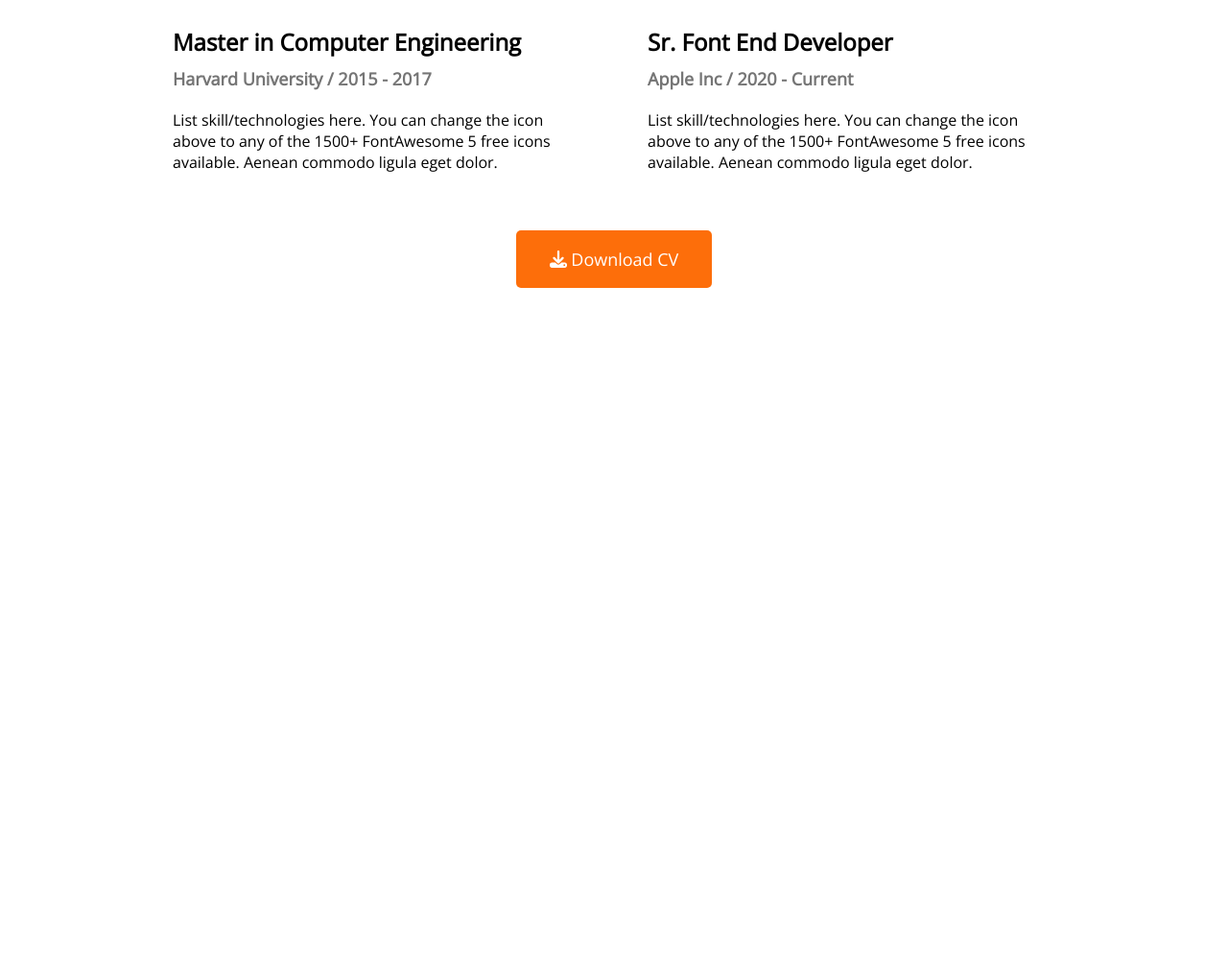
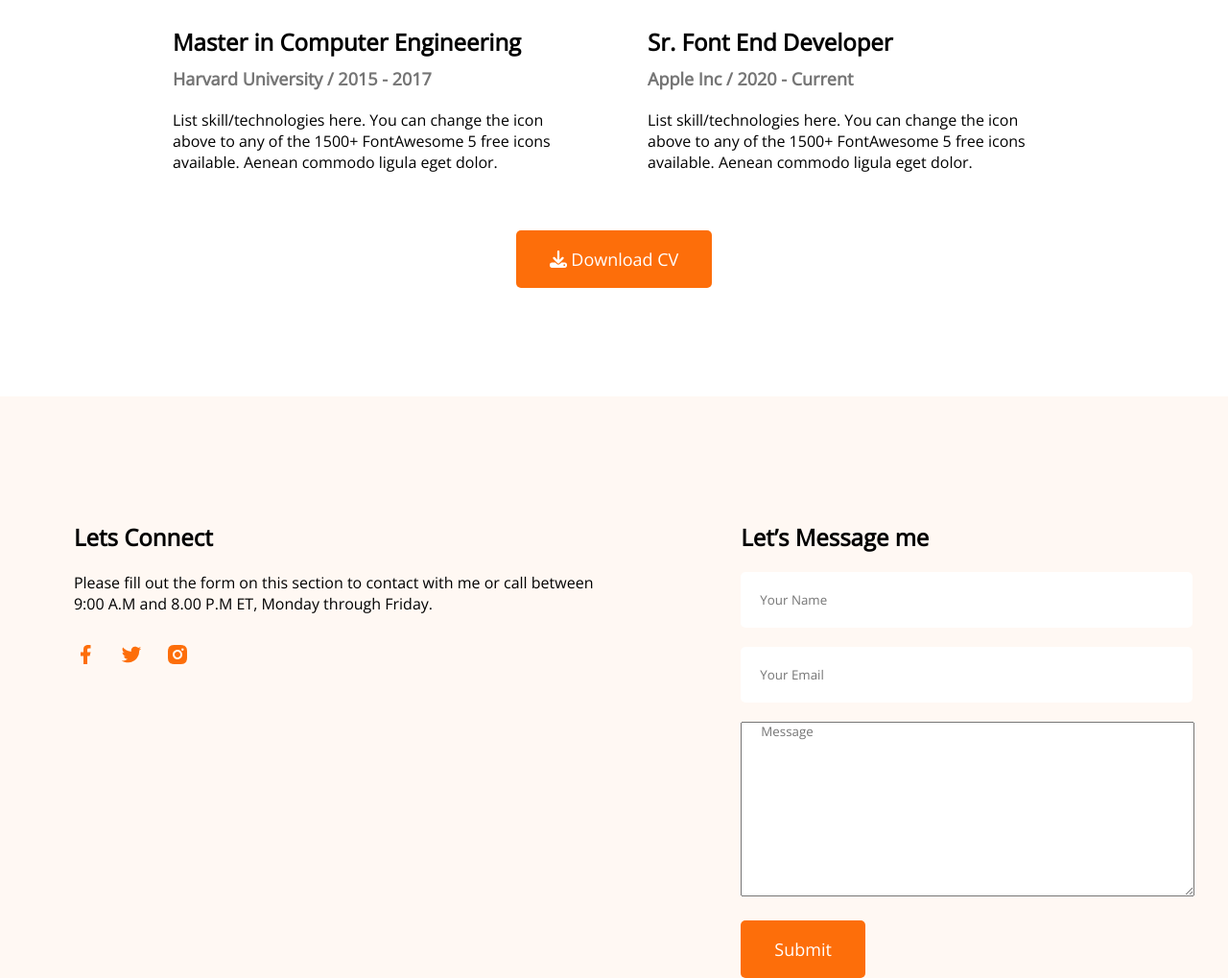
Before and after one commit to lilycm/first-portfolio, a plain HTML site: page index.html in a window 1280 px wide. Shown: the part 3039-4058 px from the top of the page at 96% size. Before the commit the page ends 3339 px from the top, so only its background shows below. Drawn offline with nearby package versions, Linux system fonts and the light colour scheme.

Commit message:
complete website

```diff
--- a/index.html
+++ b/index.html
@@ -186,7 +186,28 @@
 
     <!-- footer section start -->
     <footer>
-
+        <div class="footer-information">
+            <div class="footer-info">
+                <h2>Lets Connect</h2>
+                <p>Please fill out the form on this section to contact with me or call between <br> 9:00 A.M and 8.00 P.M ET, Monday through Friday.</p>
+                <div class="smm-logo">
+                    <img src="images/icons/facebook.png" alt="">
+                    <img src="images/icons/twitter.png" alt="">
+                    <img src="images/icons/insta.png" alt="">
+                </div>
+            </div>
+            <div class="footer-form">
+                <form action="">
+                    <h2 class="footer-title">
+                        Let’s Message me
+                    </h2>
+                    <input type="text" placeholder="Your Name">
+                    <input type="email" placeholder="Your Email">
+                    <textarea name="" id="" cols="30" placeholder="Message" rows="10"></textarea>
+                    <button class="primary-btn">Submit</button>
+                </form>
+            </div>
+        </div>
     </footer>
     <!-- footer section end -->
 
--- a/style/style.css
+++ b/style/style.css
@@ -1,4 +1,5 @@
-body, * {
+body,
+* {
     margin: 0;
     padding: 0;
     font-family: 'Open Sans', sans-serif;
@@ -9,7 +10,7 @@ nav .header-title .text-primary {
     color: #FD6E0A;
 }
 
-.primary-btn{
+.primary-btn {
     background: #FD6E0A;
     border: none;
     color: white;
@@ -18,33 +19,35 @@ nav .header-title .text-primary {
     padding: 18px 35px;
 }
 
-main{
+main {
     margin: 0 180px;
 }
 
-.section-title{
+.section-title {
     text-align: center;
     padding: 130px;
 }
 
-.section-title h2{
+.section-title h2 {
     padding-bottom: 30px;
 }
 
-.section-title p{
-    line-height:25px;
+.section-title p {
+    line-height: 25px;
 }
+
 /* common shared style end */
 
 
 /* nav style start */
-.header{
+.header {
     background: #FFF8F3;
     background-image: url('../images/header_bg.png'), url('../images/developer.png');
     background-repeat: no-repeat;
     background-position: bottom right, left top;
     margin-bottom: 130px;
 }
+
 nav {
     display: flex;
     display: flex;
@@ -84,131 +87,181 @@ nav li a {
 
 
 /* header banner style start */
-.header-banner{
+.header-banner {
     padding: 120px 30px 0px 200px;
     display: flex;
     justify-content: space-around;
     align-items: center;
 }
 
-.header-banner .header-detail{
+.header-banner .header-detail {
     color: #181818;
 }
 
 
-.header-banner .header-detail h3{
+.header-banner .header-detail h3 {
     color: #181818;
     font-size: 40px;
 }
 
-.header-banner .header-detail h1{
+.header-banner .header-detail h1 {
     color: #181818;
     font-weight: bold;
     font-size: 80px;
     padding: 10px 0px 20px 0px;
 }
 
-.header-banner .header-detail p{
+.header-banner .header-detail p {
     color: #757575;
     line-height: 30px;
     padding: 10px 0px 30px 0px;
 }
 
-.header-banner .header-detail .buttons button{
+.header-banner .header-detail .buttons button {
     margin-right: 20px;
 }
 
-.header-banner img{
+.header-banner img {
     width: 400px;
 }
+
 /* header banner style end */
 
 
 /* about section start */
 
-.about{
+.about {
     background: #FFF8F3;
 }
 
 
-.about .about-title p{
+.about .about-title p {
     padding: 15px;
     line-height: 27px;
 }
 
-.about .about-detail{
+.about .about-detail {
     padding-top: 30px;
     display: flex;
     justify-content: space-evenly;
     align-items: center;
 }
+
 /* about section end */
 
 
 
 /* service section start */
-.my-services{
+.my-services {
     display: flex;
     justify-content: space-evenly;
     gap: 24px;
 
 }
 
-.my-services .services{
+.my-services .services {
     box-shadow: 0px 6px 50px 0px rgba(0, 0, 0, 0.06);
     padding: 30px 33px;
 }
-.my-services .services img{
+
+.my-services .services img {
     padding-bottom: 30px;
 }
-.my-services .services h3{
+
+.my-services .services h3 {
     padding-bottom: 20px;
 }
 
 
-.my-services .services p{
+.my-services .services p {
     line-height: 25px;
 }
+
 /* service section end */
 
 
 
 
 /* resume section start */
-.resume-column{
+
+.resume-column {
     display: flex;
     justify-content: space-evenly;
     gap: 70px;
 }
 
-.resume-column .resume-item{
+.resume-column .resume-item {
     padding-bottom: 30px;
 
 }
 
 
-.resume-column .resume-items .resume-item h3{
+.resume-column .resume-items .resume-item h3 {
     font-size: 28px;
     padding-bottom: 30px;
 }
 
 
-.resume-column .resume-items .resume-item h5{
+.resume-column .resume-items .resume-item h5 {
     padding: 0px 0px 10px 0px;
     font-size: 24px;
 }
 
-.resume-column .resume-items .resume-item span{
+.resume-column .resume-items .resume-item span {
     font-size: 18px;
     color: #757575;
     font-weight: 700;
 }
 
-.resume-column .resume-items .resume-item p{
+.resume-column .resume-items .resume-item p {
     padding: 20px 0px 30px 0px;
 }
 
-.resume .cv-btn{
+.resume .cv-btn {
     text-align: center;
+    margin-bottom: 113px;
 }
+
 /* resume section end */
+
+
+
+/* footer section start */
+footer {
+    background: #FFF8F3;
+}
+
+
+.footer-information {
+    padding-top: 130px;
+    display: flex;
+    align-items: start;
+    justify-content: space-around;
+}
+
+
+.footer-information .footer-info p {
+    padding: 20px 0px 30px 0px;
+}
+
+
+.footer-information .footer-info .smm-logo img {
+    margin-right: 20px;
+}
+
+.footer-information .footer-form input {
+    display: flex;
+    flex-direction: column;
+    margin: 20px 0px;
+    padding: 20px;
+    border: none;
+    border-radius: 5px;
+    width: 100%;
+}
+.footer-information .footer-form textarea{
+    width: 100%;
+    padding: 0px 20px;
+    margin-bottom: 20px;
+}
+
+/* footer section end */
```
